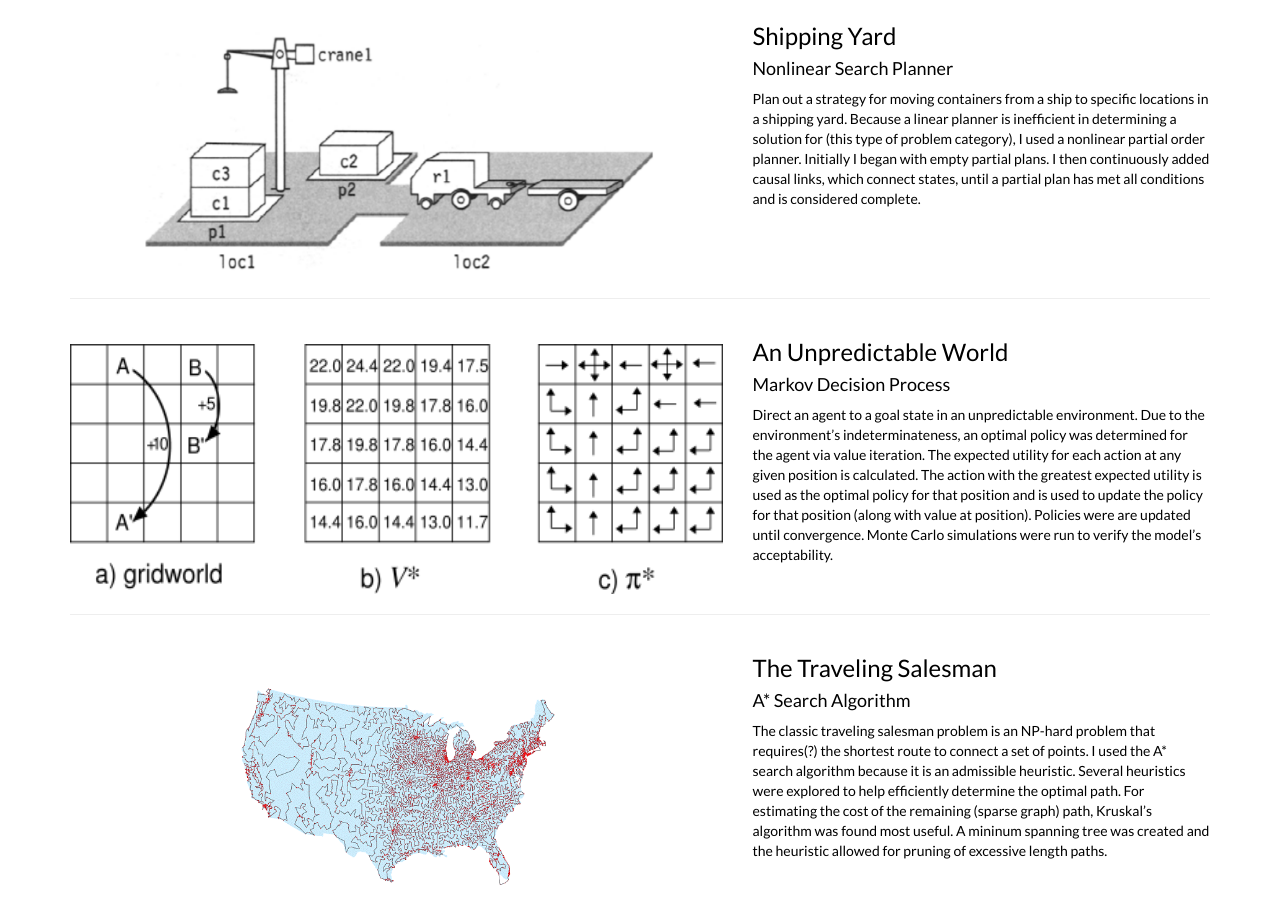
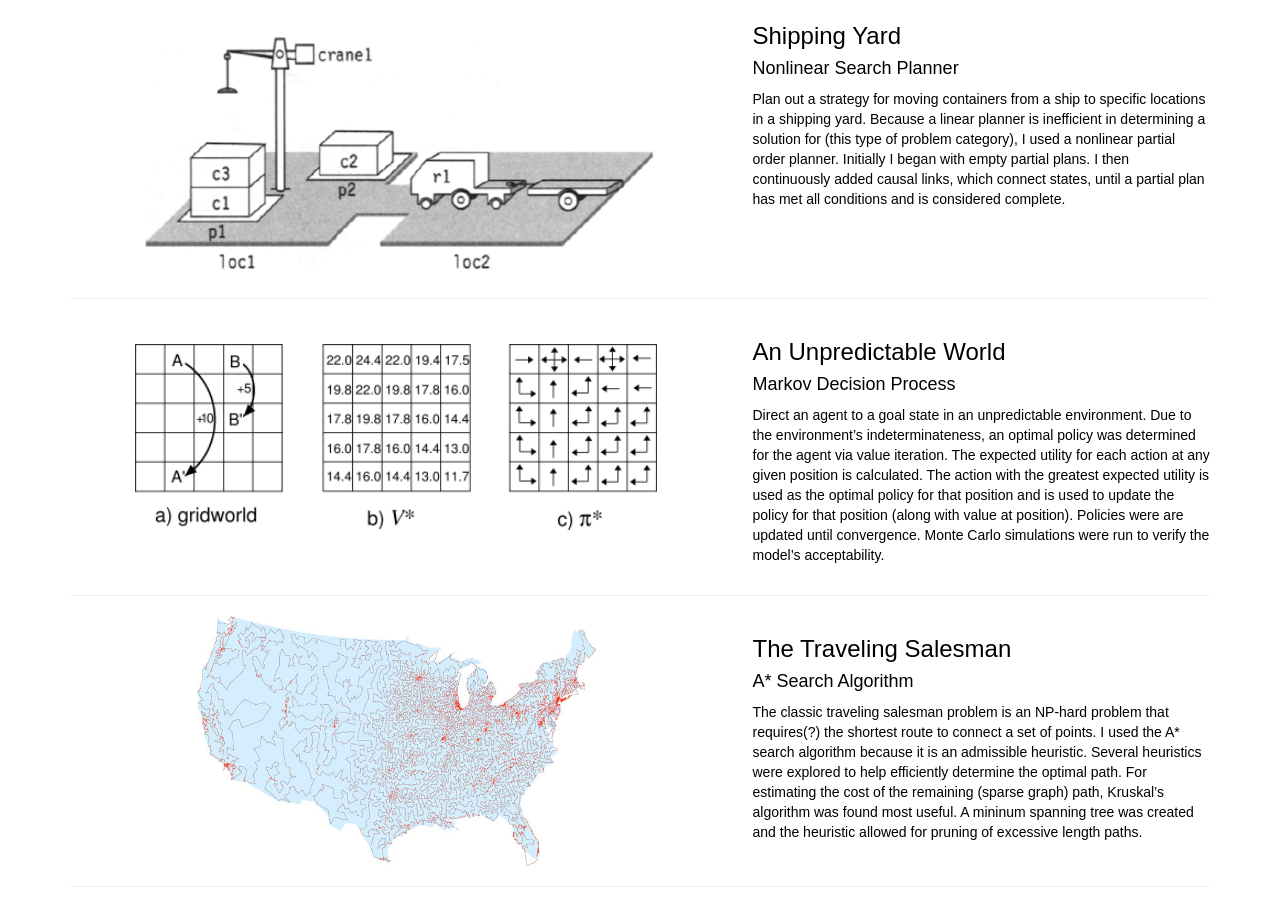
Before and after one commit to maxgitt/mysite, a plain HTML site: page html/portfolio.html in a window 1280 px wide. Shown: the part 1114-2038 px from the top of the page. Drawn offline with Linux system fonts and the light colour scheme.

Commit message:
pics and styles

```diff
--- a/html/css/styles.css
+++ b/html/css/styles.css
@@ -209,16 +209,30 @@ input {
     width: auto;
 }
 
-/*
-.collapse {
-    border: 1px solid black;
+h1, h2, h3, h4, h5, h6, p {
+    font-family: Arial;
 }
-*/
 
 .img-responsive {
     margin: auto;
     height: 250px;
     width: auto;
+    margin-top: 25px;
+    display: inline-block;
+}
+
+.portfolio-container .col-md-7 {
+    text-align: center;
+}
+
+
+.review-one {
+    height: 100px;
+    width: auto;
+    border: 1px dotted black;
+}
+
+.review-two {
     margin-top: 25px;
 }
 
@@ -230,25 +244,27 @@ input {
     text-align: center;
 }
 
+.bellman-container {
+    text-align: center;
+}
+
 .bellman {
     vertical-align: center;
-    margin-bottom:
+    width: 80%;
+    height: auto;
+}
+
+.tsp img {
+    margin-top: 0px;
+    height: 250px;
+    width: auto;
+    z-index: 1;
 }
 
 .anon {
     height: 160px;
     width: auto;
     display: inline;
-}
-
-.four {
-    height: auto;
-    width: 58%;
-}
-
-.fsm {
-    width: 80%;
-    height: auto;
 }
 
 .kili-body {
--- a/html/portfolio.html
+++ b/html/portfolio.html
@@ -37,7 +37,7 @@
     </script>
 
     <!-- Page Content -->
-    <div class="container">
+    <div class="container portfolio-container">
 
         <!-- Page Heading -->
         <div class="row">
@@ -67,7 +67,8 @@
         <!-- Project Two -->
         <div class="row">
             <div class="col-md-7">
-                <img class="img-responsive" src="images/movie.jpg" alt="">
+                <img class="img-responsive review-one" src="images/movie.png" alt="">
+                <img class="img-responsive review-two" src="images/movie.jpg" alt="">
             </div>
             <div class="col-md-5">
                 <h3>Predicting Movie Ratings</h3>
@@ -114,7 +115,7 @@
 
         <!-- Project Five -->
         <div class="row">
-            <div class="col-md-7">
+            <div class="col-md-7 bellman-container">
                 <img class="img-responsive bellman" src="images/bellman.png" alt="">
             </div>
             <div class="col-md-5">
@@ -129,8 +130,8 @@
 
         <!-- Project Six -->
         <div class="row">
-            <div class="col-md-7">
-                <img class="img-responsive" src="images/tsp.gif" alt="">
+            <div class="col-md-7 tsp">
+                <img class="img-responsive" src="images/tsp.jpg" alt="">
             </div>
             <div class="col-md-5">
                 <h3>The Traveling Salesman</h3>
```
Also changed, not shown: html/images/movie.png (added), html/images/tsp.jpg (added).
